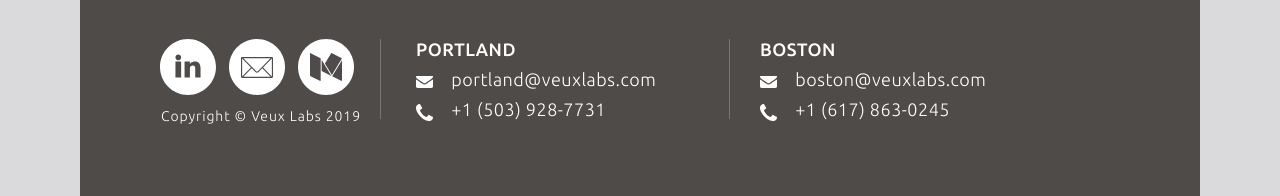
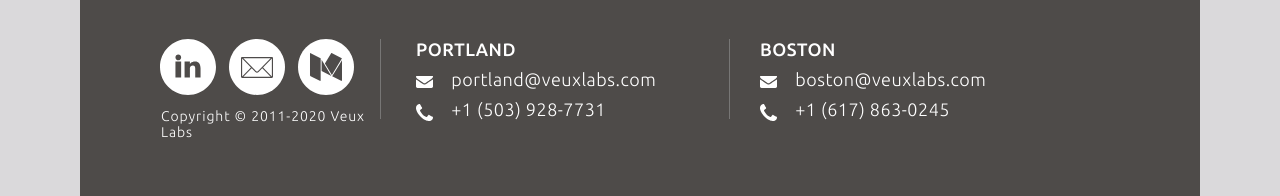
Before and after one commit to VeuxLabs/VeuxLabs.github.io, a Jekyll site: the page built from index.html, in a window 1280 px wide and 900 px high, scrolled down 6053 px. Shown: the part 701-897 px from the top of the window. Built offline with Jekyll 4.4.1, drawn with Linux system fonts in a browser that asks for light colours; nearby versions of some CDN libraries; comment, search, counter and statistics services are not loaded.

Commit message:
Update copyright for 2020

```diff
--- a/_config.yml
+++ b/_config.yml
@@ -7,7 +7,7 @@ title: Veux Labs
 email: info@veuxlabs.com
 author: Veux Labs
 description: VEUX WORKS WITH COMPANIES TO CREATE PRODUCTS AND APPS THAT HELP THEIR CUSTOMERS COMMUNICATE, COLLABORATE AND CONNECT.
-copyright: 'Copyright © Veux Labs 2019'
+copyright: 'Copyright © 2011-2020 Veux Labs'
 
 # ----------------------- #
 #    Jekyll & Plugins     #
```
